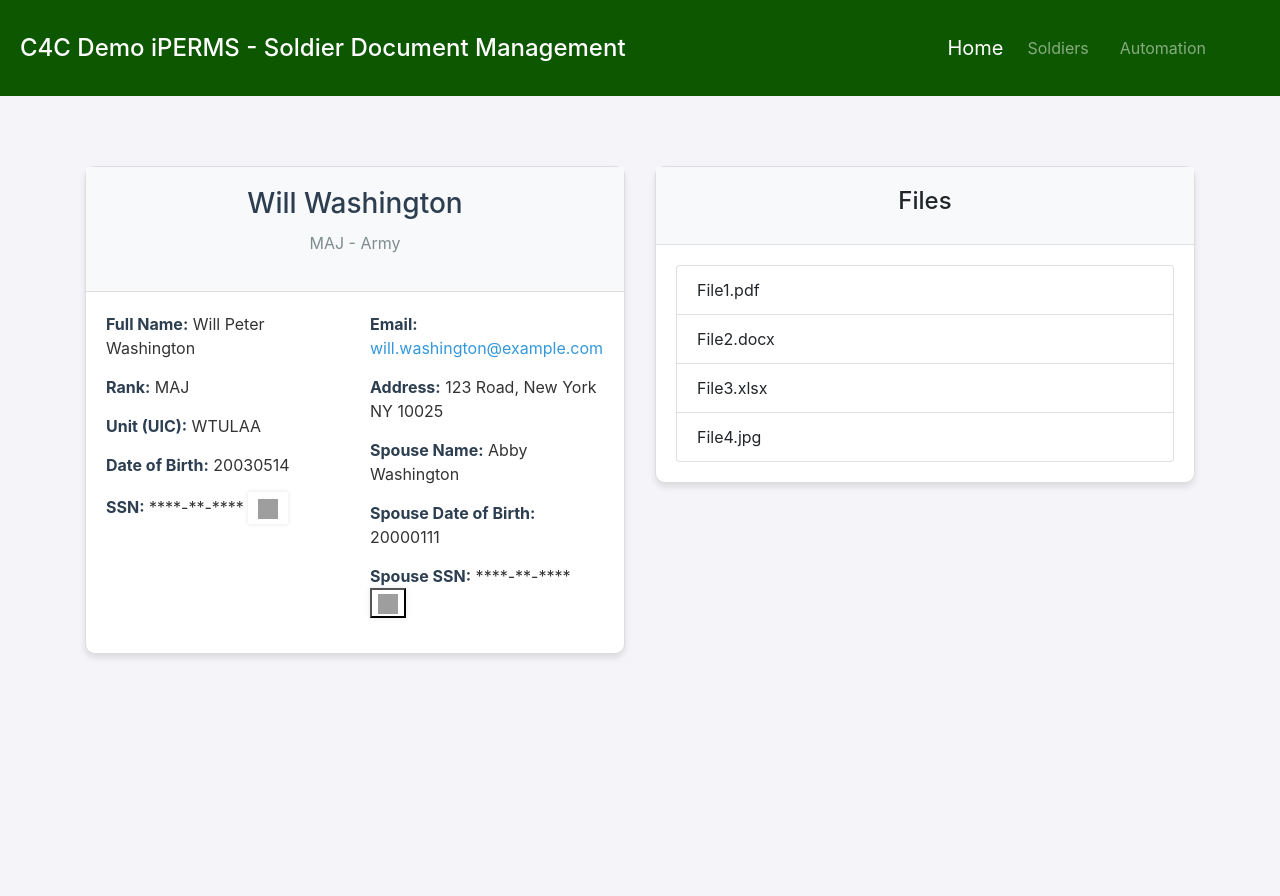
After one commit to MinKyuPark-H4D/h4d, a Flask app: page /soldiers/1 in a window 1280 px wide. The commit adds this page. Run offline with Flask 3, Linux system fonts and the light colour scheme; some libraries are stand-ins or nearby versions; grey boxes are pictures that could not be loaded.

Commit message:
created individual soldier profile page

```diff
--- a/fake-soldier-data.json
+++ b/fake-soldier-data.json
@@ -1,7 +1,7 @@
 {
-    "soldiers": [
-      {
-        "id":"1",
+    "soldiers": {
+      "1":{
+        "id":1,
         "last_name": "Washington",
         "first_name": "Will",
         "middle_name": "Peter",
@@ -16,8 +16,8 @@
         "spouse_dob": "20000111",
         "spouse_SSN": "098-765-4321"
       },
-      {
-        "id":"2",
+      "2":{
+        "id":2,
         "last_name": "Smith",
         "first_name": "John",
         "middle_name": "Robert",
@@ -32,8 +32,8 @@
         "spouse_dob": "19951230",
         "spouse_SSN": "123-456-7890"
       },
-      {
-        "id":"3",
+      "3":{
+        "id":3,
         "last_name": "Johnson",
         "first_name": "Emily",
         "middle_name": "Marie",
@@ -48,8 +48,8 @@
         "spouse_dob": "19951212",
         "spouse_SSN": "234-567-8901"
       },
-      {
-        "id":"4",
+      "4":{
+        "id":4,
         "last_name": "Williams",
         "first_name": "David",
         "middle_name": "James",
@@ -64,8 +64,8 @@
         "spouse_dob": "19900809",
         "spouse_SSN": "345-678-9012"
       },
-      {
-        "id":"5",
+      "5":{
+        "id":5,
         "last_name": "Brown",
         "first_name": "Sarah",
         "middle_name": "Louise",
@@ -80,5 +80,5 @@
         "spouse_dob": "19930515",
         "spouse_SSN": "456-789-0123"
       }
-    ]
+    }
   }
--- a/server.py
+++ b/server.py
@@ -7,7 +7,7 @@ app = Flask(__name__)
 file_path = 'fake-soldier-data.json'
 # Open and load the JSON data from the file
 with open(file_path, 'r') as file:
-    soldiers = json.load(file)
+    soldiers = json.load(file)['soldiers']
 
 # ROUTES
 @app.route('/')
@@ -18,7 +18,9 @@ def home_page():
 def view_soldiers():
     return render_template('soldiers.html', soldiers=soldiers)
 
-
+@app.route('/soldiers/<id>')
+def view_soldier(id=None):
+    return render_template('view_soldier.html', soldier=soldiers[id], id=id)
 
 if __name__ == '__main__':
    app.run(debug = True)
--- a/static/main.css
+++ b/static/main.css
@@ -19,6 +19,7 @@ body {
 }
 .card-title{
     font-weight: bold;
+    color: black;
 }
 .card:hover {
     transform: scale(1.05);
@@ -46,3 +47,116 @@ body {
     color: #555;
     margin-bottom: 15px;
 }
+.header-nav-container {
+    display: flex;
+    justify-content: space-between;
+    align-items: center;
+    width: 100%;
+  }
+
+  /* Additional styling for h1 if necessary */
+  h1 {
+    margin: 0;
+    font-size: 1.5rem; /* Adjust the size as needed */
+  }
+
+  .navbar {
+    margin: 0; /* Remove any margin from navbar */
+  }
+
+  .navbar-brand img {
+    width: 30px;
+    height: 30px;
+    margin-right: 10px; /* Space between the logo and text */
+  }
+
+  /* Optional: Adjust navbar links' padding or margins if needed */
+  .navbar-nav .nav-item {
+    margin-right: 15px;
+  }
+  /* Profile Card Styles */
+.profile-card {
+    margin-top: 20px;
+    border-radius: 10px;
+    box-shadow: 0 4px 6px rgba(0, 0, 0, 0.1);
+    background-color: #fff;
+    border: 1px solid #ddd;
+}
+
+/* Profile Card Header */
+.profile-card-header {
+    background-color: #f8f9fa;
+    padding: 20px;
+    border-bottom: 1px solid #ddd;
+    text-align: center;
+}
+
+.profile-card-header h3 {
+    margin-bottom: 10px;
+    color: #2c3e50;
+}
+
+.profile-card-header h5 {
+    color: #34495e;
+}
+
+.profile-card-header p {
+    color: #7f8c8d;
+}
+
+/* Profile Card Body */
+.profile-card-body {
+    padding: 20px;
+}
+
+/* Profile Card Text Styling */
+.profile-card-body p {
+    margin-bottom: 15px;
+    color: #333;
+}
+
+.profile-card-body p strong {
+    color: #2c3e50;
+}
+
+.profile-card-body a {
+    color: #3498db;
+    text-decoration: none;
+}
+
+.profile-card-body a:hover {
+    text-decoration: underline;
+}
+
+/* Responsive Design */
+@media (max-width: 768px) {
+    .profile-card-body .row {
+        flex-direction: column;
+    }
+}
+/* Optional: Style the reveal button */
+#reveal-ssn {
+    color: white;
+    border: none;
+    padding: 5px 10px;
+    font-size: 14px;
+}
+
+.eye-btn{
+    background-color: white;
+    outline: 2px solid transparent; /* Removes the default outline */
+    box-shadow: 0 0 5px rgba(0, 0, 0, 0.1);
+}
+.files-section h4 {
+    font-size: 1.25rem;
+    margin-bottom: 15px;
+    font-weight: bold;
+}
+
+.files-section .list-group-item {
+    cursor: pointer;
+}
+
+.files-section .list-group-item:hover {
+    background-color: #f8f9fa;
+}
--- /dev/null
+++ b/static/view_soldier.js
@@ -0,0 +1,53 @@
+
+$(document).ready(function(){
+
+    // Reveal Soldier SSN
+// Reveal Soldier SSN
+document.getElementById('reveal-ssn').addEventListener('click', function() {
+    var ssnSpan = document.getElementById('ssn');
+    var icon = this.querySelector('img');  // Get the image inside the button
+
+    // Get the actual SSN from the data attribute
+    var ssn = this.getAttribute('data-ssn');
+
+    // Check if the SSN is currently hidden
+    if (ssnSpan.innerText === '****-**-****') {
+        // Show the actual SSN
+        ssnSpan.innerText = ssn;  // Display the SSN
+        icon.src = 'https://cdns.iconmonstr.com/wp-content/releases/preview/2017/240/iconmonstr-eye-9.png';  // Change image to eye-slash (hide SSN)
+        icon.alt = 'Hide SSN';  // Change alt text
+    } else {
+        // Hide the SSN again
+        ssnSpan.innerText = '****-**-****';  // Hide the SSN again
+        icon.src = 'https://www.kindpng.com/picc/m/327-3273865_password-eye-icon-png-transparent-png.png';  // Change image back to eye (reveal SSN)
+        icon.alt = 'Reveal SSN';  // Change alt text
+    }
+});
+
+// Reveal Spouse SSN
+document.getElementById('reveal-spouse-ssn').addEventListener('click', function() {
+    var spouseSsnSpan = document.getElementById('spouse-ssn');
+    var icon = this.querySelector('img');  // Get the image inside the button
+
+    // Get the actual Spouse SSN from the data attribute
+    var spouseSsn = this.getAttribute('data-spouse-ssn');
+
+    // Check if the Spouse SSN is currently hidden
+    if (spouseSsnSpan.innerText === '****-**-****') {
+        // Show the actual Spouse SSN
+        spouseSsnSpan.innerText = spouseSsn;  // Display the Spouse SSN
+        icon.src = 'https://cdns.iconmonstr.com/wp-content/releases/preview/2017/240/iconmonstr-eye-9.png';  // Change image to eye-slash (hide SSN)
+        icon.alt = 'Hide Spouse SSN';  // Change alt text
+    } else {
+        // Hide the Spouse SSN again
+        spouseSsnSpan.innerText = '****-**-****';  // Hide the Spouse SSN again
+        icon.src = 'https://www.kindpng.com/picc/m/327-3273865_password-eye-icon-png-transparent-png.png';  // Change image back to eye (reveal SSN)
+        icon.alt = 'Reveal Spouse SSN';  // Change alt text
+    }
+});
+
+
+
+
+
+})
--- a/templates/layout.html
+++ b/templates/layout.html
@@ -16,7 +16,7 @@
 
 
   <link rel="stylesheet" href="{{url_for('static', filename='main.css')}}">
-  <script type="text/javascript" src="{{ url_for('static', filename = 'layout.js') }}"></script>
+  <!-- <script type="text/javascript" src="{{ url_for('static', filename = 'layout.js') }}"></script> -->
 
   <link rel="preconnect" href="https://fonts.googleapis.com">
 <link rel="preconnect" href="https://fonts.gstatic.com" crossorigin>
@@ -27,7 +27,30 @@
   <body>
 
     <header>
+      <div class="header-nav-container">
         <h1>C4C Demo iPERMS - Soldier Document Management</h1>
+
+        <!-- Navigation bar -->
+        <nav class="navbar navbar-expand-lg navbar-dark">
+          <div class="container-fluid">
+            <a class="navbar-brand" href="/">
+              <!-- <img src="https://cdn-icons-png.flaticon.com/512/846/846449.png" alt="Home"> -->
+             Home
+            </a>
+            <div class="collapse navbar-collapse" id="navbarNav">
+              <ul class="navbar-nav ms-auto">
+                <li class="nav-item">
+                  <a class="nav-link" href="/soldiers">Soldiers</a>
+                </li>
+                <li class="nav-item">
+                  <a class="nav-link" href="/automation">Automation</a>
+                </li>
+              </ul>
+            </div>
+          </div>
+        </nav>
+      </div>
+
     </header>
 
     <div class="container-fluid d-flex flex-column min-vh-100 main-background">
--- /dev/null
+++ b/templates/view_soldier.html
@@ -0,0 +1,73 @@
+{% extends "layout.html" %}
+
+{% block content %}
+<script type="text/javascript" src="{{ url_for('static', filename = 'view_soldier.js') }}"></script>
+
+<div class="container">
+    <div class="row top-item-row">
+        <!-- Profile Card Column -->
+        <div class="col-md-6">
+            <!-- Profile Card with profile-card class -->
+            <div class="profile-card">
+                <div class="profile-card-header text-center">
+                    <h3>{{soldier.first_name}} {{soldier.last_name}}</h3>
+                    <p>{{soldier.rank}} - {{soldier.branch}}</p>
+                </div>
+                <div class="profile-card-body">
+                    <div class="row">
+                        <div class="col-md-6">
+                            <p><strong>Full Name:</strong> {{soldier.first_name}} {{soldier.middle_name}} {{soldier.last_name}}</p>
+                            <p><strong>Rank:</strong> {{soldier.rank}}</p>
+                            <p><strong>Unit (UIC):</strong> {{soldier.UIC}}</p>
+                            <p><strong>Date of Birth:</strong> {{soldier.DOB}}</p>
+                            <!-- SSN has been removed for privacy -->
+                            <p><strong>SSN:</strong>
+                                <span class="ssn" id="ssn">****-**-****</span>
+                                <button  class='eye-btn' id="reveal-ssn" data-ssn="{{soldier.SSN}}">
+                                    <img src="https://www.kindpng.com/picc/m/327-3273865_password-eye-icon-png-transparent-png.png" alt="Reveal SSN" id="ssn-eye" width="20" height="20">
+                                </button>
+                            </p>
+                        </div>
+                        <div class="col-md-6">
+                            <p><strong>Email:</strong> <a href="mailto:{{soldier.email}}">{{soldier.email}}</a></p>
+                            <p><strong>Address:</strong> {{soldier.address}}</p>
+                            <p><strong>Spouse Name:</strong> {{soldier.spouse_name}}</p>
+                            <p><strong>Spouse Date of Birth:</strong> {{soldier.spouse_dob}}</p>
+                            <p><strong>Spouse SSN:</strong>
+                                <span class="spouse-ssn" id="spouse-ssn">****-**-****</span>
+                                <button class="eye-btn" id="reveal-spouse-ssn" data-spouse-ssn="{{soldier.spouse_SSN}}">
+                                    <img src="https://www.kindpng.com/picc/m/327-3273865_password-eye-icon-png-transparent-png.png" alt="Reveal SSN" id="ssn-eye" width="20" height="20">
+                                </button>
+                            </p>
+                        </div>
+                    </div>
+                </div>
+            </div>
+        </div>
+
+        <!-- Files Column -->
+        <div class="col-md-6">
+            <div class="profile-card">
+                <!-- Files Header -->
+                <div class="profile-card-header text-center">
+                    <h4>Files</h4>
+                </div>
+                <div class="profile-card-body">
+                    <!-- File List -->
+                    <ul class="list-group">
+                        <li class="list-group-item">File1.pdf</li>
+                        <li class="list-group-item">File2.docx</li>
+                        <li class="list-group-item">File3.xlsx</li>
+                        <li class="list-group-item">File4.jpg</li>
+                    </ul>
+                </div>
+            </div>
+        </div>
+    </div>
+</div>
+
+
+
+
+
+{% endblock %}
```
Also changed, not shown: static/soldiers.js (+14 -7 lines), README.md.
